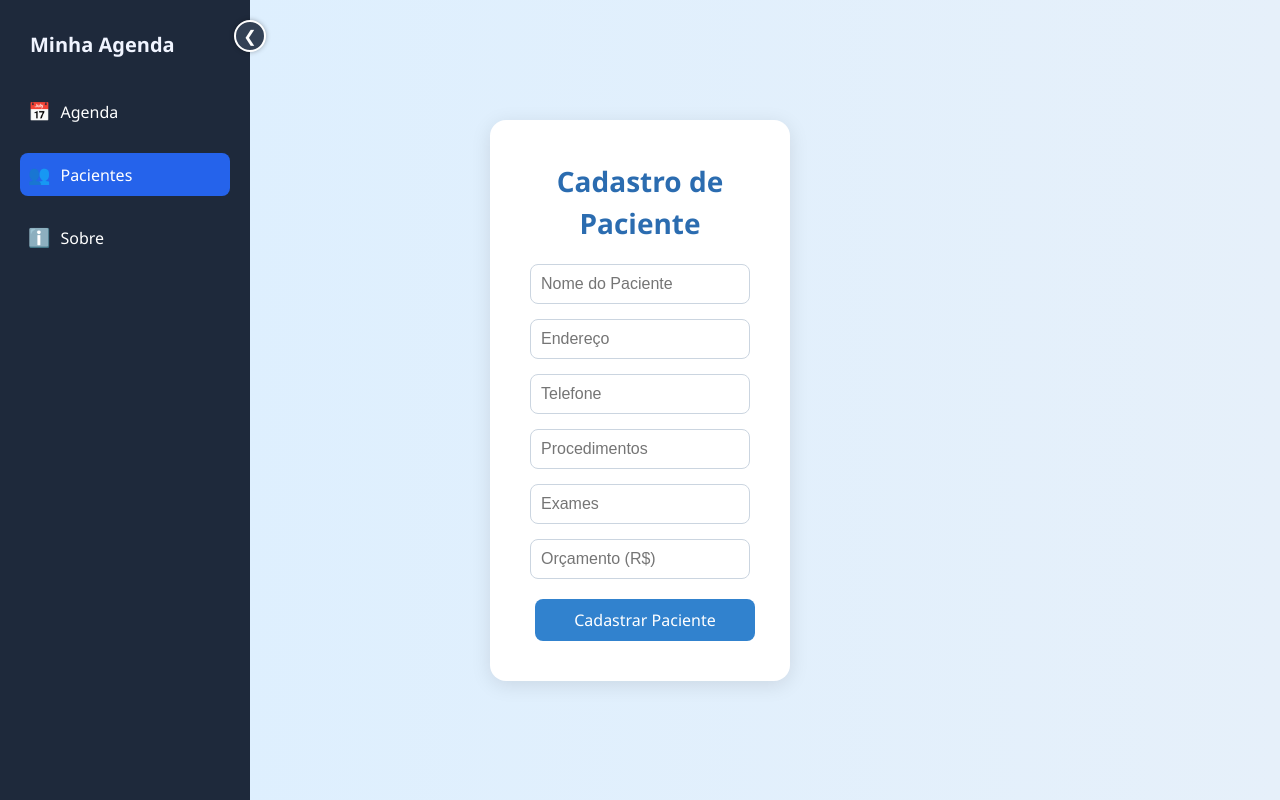
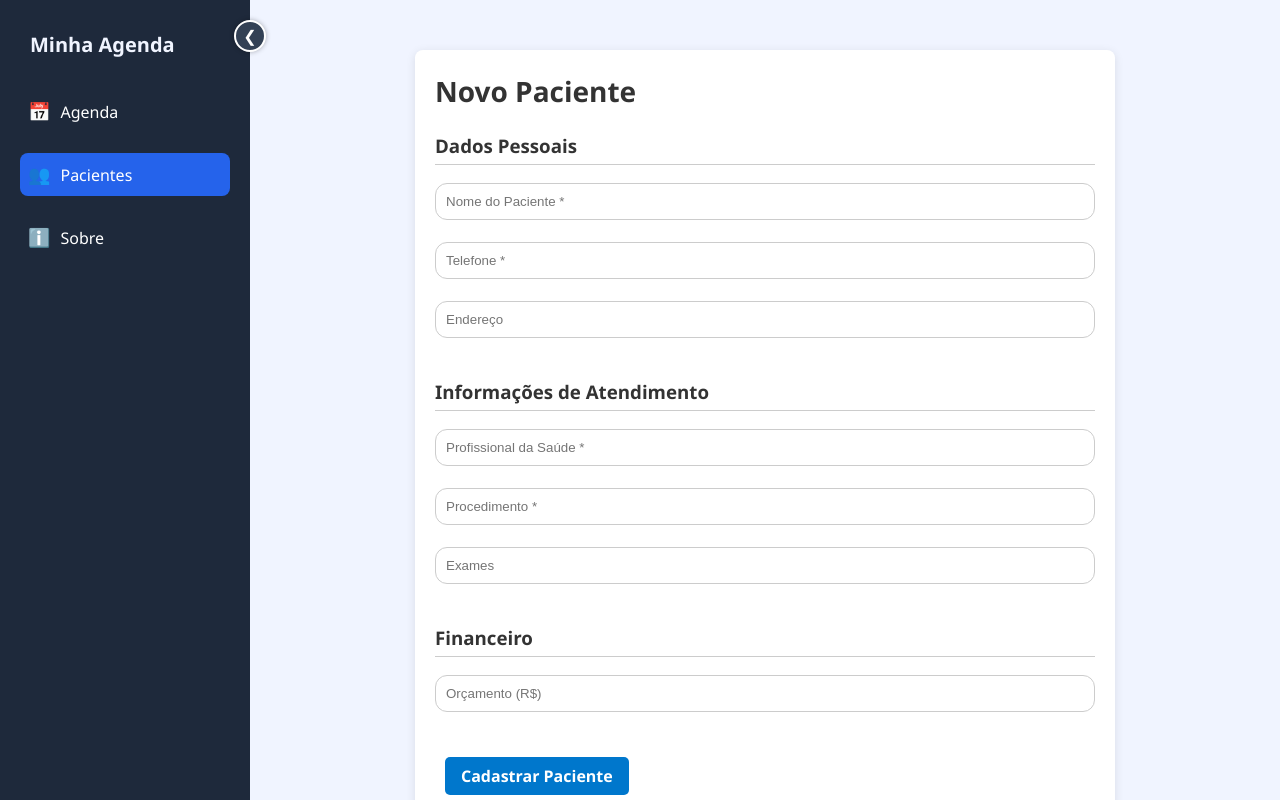
Before and after one commit to Afonso-Provesi/projeto-TAI2, a React (Vite) app in the folder projeto-CNC/my-react-app/: page /pacientes/novo in a window 1280 px wide. Built offline with nearby package versions, Linux system fonts and the light colour scheme.

Commit message:
Atualizando os baguio denovo

```diff
--- a/projeto-CNC/my-react-app/src/App.css
+++ b/projeto-CNC/my-react-app/src/App.css
@@ -172,19 +172,6 @@ body {
   background-color: #f9fafb;
 }
 
-.status {
-  background-color: #facc15;
-  padding: 6px 12px;
-  border-radius: 6px;
-  color: #92400e;
-  font-size: 13px;
-}
-
-.status.entregue {
-  background-color: #4ade80;
-  color: #065f46;
-}
-
 .btn-acao {
   background-color: #2563eb;
   color: white;
@@ -313,7 +300,7 @@ body {
   top: 0;              /* topo da página */
   left: 250px;         /* logo ao lado da sidebar principal de 250px */
   height: 101.85vh;       /* altura total da viewport */
-  width: 250px;
+  width: 230px;
   background-color: #263143;
   border-radius: 12px;
   margin: 0;           /* remove margens */
@@ -517,6 +504,137 @@ select:focus {
     padding: 10px;
   }
 
+  .pagina {
+    padding: 20px;
+  }
+
+  .titulo {
+    margin-bottom: 20px;
+  }
+
+  .cabecalho {
+    display: flex;
+    justify-content: space-between;
+    align-items: center;
+  }
+
+  .botao-novo {
+    padding: 8px 16px;
+    background-color: #0077cc;
+    color: white;
+    border: none;
+    border-radius: 5px;
+    cursor: pointer;
+  }
+
+  .botao-novo:hover {
+    background-color: #005fa3;
+  }
+
+  .tabela {
+    width: 100%;
+    border-collapse: collapse;
+  }
+
+  .tabela th, .tabela td {
+    border: 1px solid #ddd;
+    padding: 10px;
+    text-align: left;
+  }
+
+  .tabela th {
+    background-color: #f2f2f2;
+  }
+
+  .status {
+    padding: 4px 8px;
+    border-radius: 4px;
+  }
+
+  .status.ativo {
+    background-color: #d4edda;
+    color: #155724;
+  }
+
+  .status.inativo {
+    background-color: #f8d7da;
+    color: #721c24;
+  }
+
+  .detalhes-container {
+    max-width: 600px;
+    background: white;
+    border-radius: 8px;
+    padding: 20px;
+    box-shadow: 0 2px 10px rgba(0,0,0,0.1);
+  }
+
+  .detalhes-container p{
+    margin-left: 10px;
+    margin-bottom: 5px;
+
+  }
+
+  .detalhes-container h2{
+    color: #333;
+  }
+
+  .botao-status {
+    padding: 8px 16px;
+    background-color: #6c757d;
+    color: white;
+    border: none;
+    border-radius: 5px;
+    margin-right: 10px;
+  }
+
+  .botao-status:hover {
+    background-color: #5a6268;
+  }
+
+  .botao-ver, .botao-voltar {
+    padding: 6px 12px;
+    background-color: #0077cc;
+    color: white;
+    border: none;
+    border-radius: 4px;
+    cursor: pointer;
+  }
+
+  .botao-ver:hover, .botao-voltar:hover {
+    background-color: #005fa3;
+  }
+
+  .form-cadastro {
+    max-width: 700px;
+    margin: auto;
+    background: white;
+    padding: 20px;
+    border-radius: 8px;
+    box-shadow: 0 2px 10px rgba(0,0,0,0.1);
+  }
+
+  .form-cadastro input {
+    width: 100%;
+    padding: 10px;
+    margin-top: 6px;
+    margin-bottom: 16px;
+    border: 1px solid #ccc;
+    border-radius: 12px;
+  }
+
+  .secao {
+    margin-bottom: 24px;
+  }
+
+  .secao h3 {
+    border-bottom: 1px solid #ccc;
+    padding-bottom: 4px;
+    margin-bottom: 12px;
+    color: #333;
+  }
+
+
 @media (max-width: 768px) {
   .sidebar {
     position: fixed;
--- a/projeto-CNC/my-react-app/src/Pages/CadastroPacientes.jsx
+++ b/projeto-CNC/my-react-app/src/Pages/CadastroPacientes.jsx
@@ -5,8 +5,9 @@ import { PacienteContext } from "../context/PacienteContext";
 
 function CadastroPacientes() {
   const [nome, setNome] = useState("");
+  const [telefone, setTelefone] = useState("");
   const [endereco, setEndereco] = useState("");
-  const [telefone, setTelefone] = useState("");
+  const [profissional, setProfissional] = useState("");
   const [procedimento, setProcedimento] = useState("");
   const [exames, setExames] = useState("");
   const [orcamento, setOrcamento] = useState("");
@@ -17,70 +18,53 @@ function CadastroPacientes() {
   const handleCadastro = (e) => {
     e.preventDefault();
 
-    if (nome && endereco && telefone && procedimento && orcamento) {
+    if (nome && telefone && profissional && procedimento) {
       const novoPaciente = {
         id: Date.now(),
         nome,
+        telefone,
         endereco,
-        telefone,
+        profissional,
         procedimento,
         exames,
         orcamento,
+        status: "Ativo",
         dataCadastro: new Date().toISOString()
       };
 
       adicionarPaciente(novoPaciente);
       alert("Paciente cadastrado com sucesso!");
-      navigate("/paciente");
+      navigate("/pacientes");
     } else {
-      alert("Preencha todos os campos obrigatórios");
+      alert("Preencha os campos obrigatórios.");
     }
   };
 
   return (
-    <div className="login-container">
-      <form className="login-form" onSubmit={handleCadastro}>
-        <h2 className="titulo">Cadastro de Paciente</h2>
+    <div className="pagina">
+      <form className="form-cadastro" onSubmit={handleCadastro}>
+        <h2 className="titulo">Novo Paciente</h2>
 
-        <input
-          type="text"
-          placeholder="Nome do Paciente"
-          value={nome}
-          onChange={(e) => setNome(e.target.value)}
-        />
-        <input
-          type="text"
-          placeholder="Endereço"
-          value={endereco}
-          onChange={(e) => setEndereco(e.target.value)}
-        />
-        <input
-          type="tel"
-          placeholder="Telefone"
-          value={telefone}
-          onChange={(e) => setTelefone(e.target.value)}
-        />
-        <input
-          type="text"
-          placeholder="Procedimentos"
-          value={procedimento}
-          onChange={(e) => setProcedimento(e.target.value)}
-        />
-        <input
-          type="text"
-          placeholder="Exames"
-          value={exames}
-          onChange={(e) => setExames(e.target.value)}
-        />
-        <input
-          type="number"
-          placeholder="Orçamento (R$)"
-          value={orcamento}
-          onChange={(e) => setOrcamento(e.target.value)}
-          step="0.01"
-        />
+        <div className="secao">
+          <h3>Dados Pessoais</h3>
+          <input type="text" placeholder="Nome do Paciente *" value={nome} onChange={(e) => setNome(e.target.value)} />
+          <input type="text" placeholder="Telefone *" value={telefone} onChange={(e) => setTelefone(e.target.value)} />
+          <input type="text" placeholder="Endereço" value={endereco} onChange={(e) => setEndereco(e.target.value)} />
+        </div>
 
-        <button type="submit">Cadastrar Paciente</button>
+        <div className="secao">
+          <h3>Informações de Atendimento</h3>
+          <input type="text" placeholder="Profissional da Saúde *" value={profissional} onChange={(e) => setProfissional(e.target.value)} />
+          <input type="text" placeholder="Procedimento *" value={procedimento} onChange={(e) => setProcedimento(e.target.value)} />
+          <input type="text" placeholder="Exames" value={exames} onChange={(e) => setExames(e.target.value)} />
+        </div>
+
+        <div className="secao">
+          <h3>Financeiro</h3>
+          <input type="number" placeholder="Orçamento (R$)" value={orcamento} onChange={(e) => setOrcamento(e.target.value)} step="0.01" />
+        </div>
+
+        <button type="submit" className="botao-novo">Cadastrar Paciente</button>
       </form>
     </div>
   );
--- a/projeto-CNC/my-react-app/src/Pages/DetalhesPacientes.jsx
+++ b/projeto-CNC/my-react-app/src/Pages/DetalhesPacientes.jsx
@@ -1,13 +1,50 @@
-import React from 'react';
-import { useParams } from 'react-router-dom';
+import React, { useContext } from "react";
+import { useParams, useNavigate } from "react-router-dom";
+import { PacienteContext } from "../context/PacienteContext";
+import "../App.css";
 
 function DetalhesPaciente() {
   const { id } = useParams();
+  const navigate = useNavigate();
+  const { pacientes, atualizarStatus } = useContext(PacienteContext);
+
+  const paciente = pacientes.find((p) => p.id === Number(id));
+
+  if (!paciente) {
+    return <div className="pagina"><h2>Paciente não encontrado.</h2></div>;
+  }
+
+  const toggleStatus = () => {
+    const novoStatus = paciente.status === "Ativo" ? "Inativo" : "Ativo";
+    atualizarStatus(paciente.id, novoStatus);
+  };
 
   return (
-    <div className="page">
-      <h1>Detalhes do Paciente {id}</h1>
-      <p>Informações detalhadas do paciente vão aqui.</p>
+    <div className="pagina">
+      <div className="detalhes-container">
+        <h2>Detalhes do Paciente</h2>
+
+        <p><strong>Nome:</strong> {paciente.nome}</p>
+        <p><strong>Telefone:</strong> {paciente.telefone}</p>
+        <p><strong>Endereço:</strong> {paciente.endereco}</p>
+        <p><strong>Profissional da Saúde:</strong> {paciente.profissional}</p>
+        <p><strong>Procedimento:</strong> {paciente.procedimento}</p>
+        <p><strong>Exames:</strong> {paciente.exames}</p>
+        <p><strong>Orçamento:</strong> R$ {paciente.orcamento}</p>
+        <p><strong>Status:</strong>
+          <span className={`status ${paciente.status === 'Ativo' ? 'ativo' : 'inativo'}`}>
+            {paciente.status}
+          </span>
+        </p>
+
+        <button onClick={toggleStatus} className="botao-status">
+          {paciente.status === "Ativo" ? "Marcar como Inativo" : "Marcar como Ativo"}
+        </button>
+
+        <button onClick={() => navigate("/pacientes")} className="botao-voltar">
+          Voltar
+        </button>
+      </div>
     </div>
   );
 }
--- a/projeto-CNC/my-react-app/src/Pages/Pacientes.jsx
+++ b/projeto-CNC/my-react-app/src/Pages/Pacientes.jsx
@@ -1,12 +1,14 @@
-import React from 'react';
+import React, { useContext } from 'react';
 import { useNavigate } from 'react-router-dom';
-import "../App.css"
+import { PacienteContext } from '../context/PacienteContext';
+import "../App.css";
 
 function Pacientes() {
   const navigate = useNavigate();
+  const { pacientes } = useContext(PacienteContext);
 
   const handleNovo = () => {
-    navigate("/pacientes/novo"); // Correto, com barra
+    navigate("/pacientes/novo");
   };
 
   const handleVer = (id) => {
@@ -17,7 +19,7 @@ function Pacientes() {
     <div className="pagina">
       <div className="cabecalho">
         <h1 className="titulo">Lista de Pacientes</h1>
-        <button className="botao-novo" onClick={handleNovo}>Novo Pedido</button>
+        <button className="botao-novo" onClick={handleNovo}>Novo Paciente</button>
       </div>
 
       <div className="tabela-container">
@@ -26,30 +28,27 @@ function Pacientes() {
             <tr>
               <th>Nome</th>
               <th>Telefone</th>
-              <th>Email</th>
+              <th>Profissional da Saúde</th>
               <th>Status</th>
               <th>Ações</th>
             </tr>
           </thead>
           <tbody>
-            <tr>
-              <td>João Silva</td>
-              <td>(11) 99999-9999</td>
-              <td>joao@email.com</td>
-              <td><span className="status">Ativo</span></td>
-              <td>
-                <button className="botao-ver" onClick={() => handleVer(1)}>Ver</button>
-              </td>
-            </tr>
-            <tr>
-              <td>Maria Souza</td>
-              <td>(11) 98888-8888</td>
-              <td>maria@email.com</td>
-              <td><span className="status">Ativo</span></td>
-              <td>
-                <button className="botao-ver" onClick={() => handleVer(2)}>Ver</button>
-              </td>
-            </tr>
+            {pacientes.map((paciente) => (
+              <tr key={paciente.id}>
+                <td>{paciente.nome}</td>
+                <td>{paciente.telefone}</td>
+                <td>{paciente.profissional}</td>
+                <td>
+                  <span className={`status ${paciente.status === 'Ativo' ? 'ativo' : 'inativo'}`}>
+                    {paciente.status}
+                  </span>
+                </td>
+                <td>
+                  <button className="botao-ver" onClick={() => handleVer(paciente.id)}>Ver</button>
+                </td>
+              </tr>
+            ))}
           </tbody>
         </table>
       </div>
--- a/projeto-CNC/my-react-app/src/context/PacienteContext.jsx
+++ b/projeto-CNC/my-react-app/src/context/PacienteContext.jsx
@@ -6,11 +6,21 @@ export const PacienteProvider = ({ children }) => {
   const [pacientes, setPacientes] = useState([]);
 
   const adicionarPaciente = (paciente) => {
-    setPacientes([...pacientes, paciente]);
+    setPacientes((prev) => [...prev, paciente]);
+  };
+
+  const atualizarStatus = (id, novoStatus) => {
+    setPacientes((prev) =>
+      prev.map((paciente) =>
+        paciente.id === id ? { ...paciente, status: novoStatus } : paciente
+      )
+    );
   };
 
   return (
-    <PacienteContext.Provider value={{ pacientes, adicionarPaciente }}>
+    <PacienteContext.Provider
+      value={{ pacientes, adicionarPaciente, atualizarStatus }}
+    >
       {children}
     </PacienteContext.Provider>
   );
```
